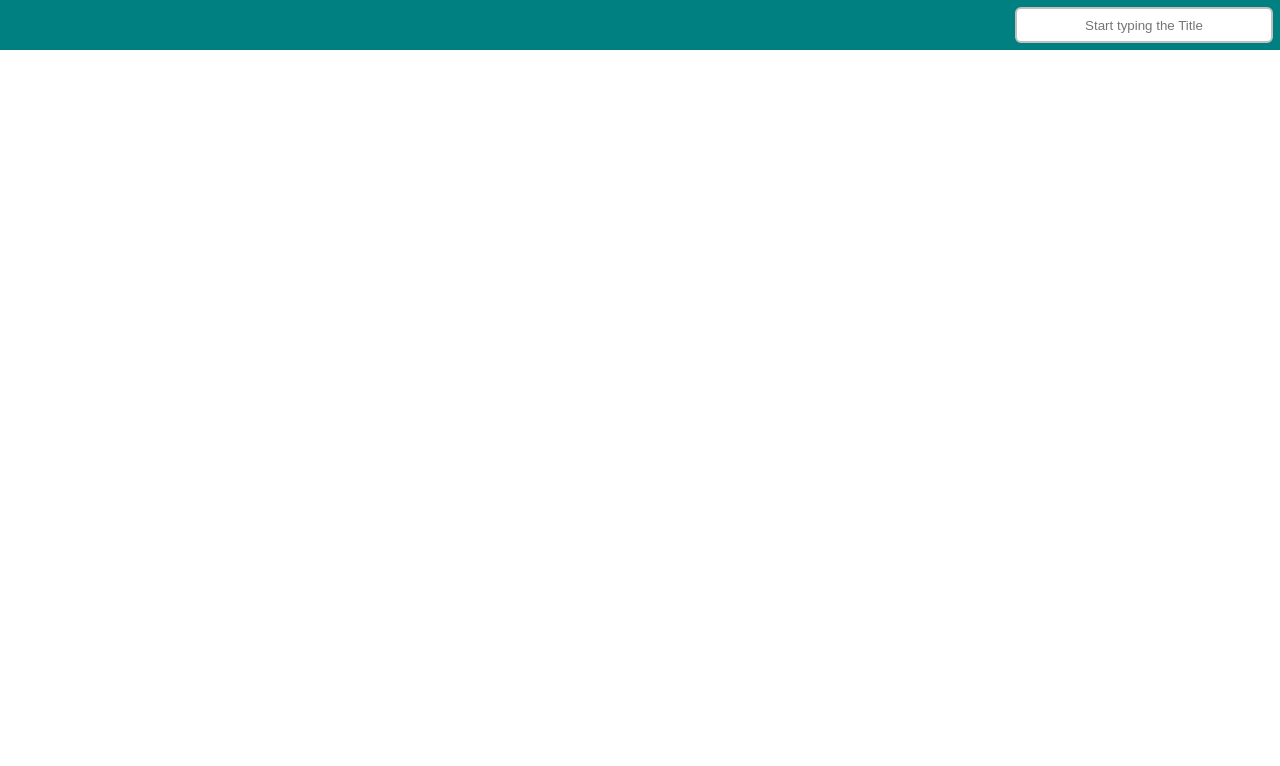
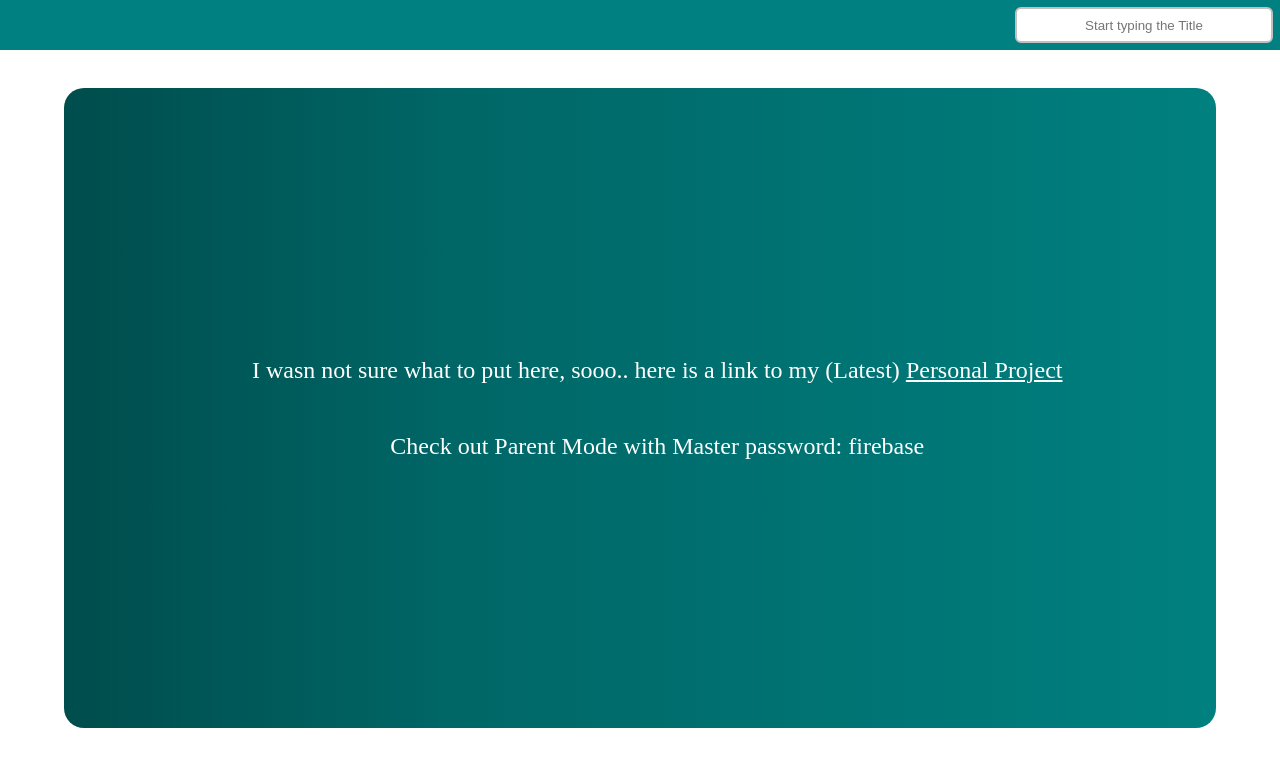
Before and after one commit to StanHus/Quick-Search-Project, a React (Create React App) app: page / in a window 1280 px wide. Shown: the top 766 px of the page. Built offline with nearby package versions, Linux system fonts and the light colour scheme.

Commit message:
added landing page items and comments

```diff
--- a/public/index.html
+++ b/public/index.html
@@ -2,10 +2,10 @@
 <html lang="en">
   <head>
     <meta charset="utf-8" />
-    <link rel="icon" title="360 degree icons" href="/favicon.png" />
+    <link rel="icon" href="favicon.png" />
     <meta name="viewport" content="width=device-width, initial-scale=1" />
-    <meta name="description" content="Kid 360" />
-    <link rel="apple-touch-icon" title="360 degree icons" href="favicon.png" />
+    <meta name="description" content="Book Search Project" />
+    <link rel="apple-touch-icon" href="favicon.png" />
     <title>Book Search</title>
   </head>
   <body>
--- a/src/components/LandingPage.tsx
+++ b/src/components/LandingPage.tsx
@@ -1,5 +1,13 @@
 import React, { Fragment } from 'react'
 
 export default function LandingPage() {
-  return <Fragment></Fragment>
+  return (
+    <Fragment>
+      <h2>
+        I wasn not sure what to put here, sooo.. here is a link to my (Latest){' '}
+        <a href="https://kid-360.netlify.app/">Personal Project</a>
+      </h2>
+      <h2>Check out Parent Mode with Master password: firebase</h2>
+    </Fragment>
+  )
 }
--- a/src/components/NavBar.tsx
+++ b/src/components/NavBar.tsx
@@ -7,6 +7,7 @@ export default function NavBar() {
   const [noResults, setNoResults] = useState(false)
   const [searchingText, setSearchingText] = useState('')
 
+  // a fetch for a Quick Search
   const runQuickSearch = async (searchTerm: string) => {
     try {
       const response = await fetch(
@@ -32,6 +33,7 @@ export default function NavBar() {
     }
   }
 
+  // Making Sure to reset the defaults to avoid unnecessary and redundant items flashing
   const handleInputChange = (text: string) => {
     setSearchingText(text)
     setNoResults(false)
--- a/src/components/SearchModal.tsx
+++ b/src/components/SearchModal.tsx
@@ -1,11 +1,13 @@
 import React, { Fragment } from 'react'
 
 export default function SearchModal(props: {
+  // I could write up an iteface for data, but I decided to do it later (if you are reading this, I didn't do it)
   data: any
   show: boolean
   noResults: boolean
   loading: boolean
 }) {
+  // a couple of helper functions ( the only reason I didn't put them into something like _utils.ts is so that you have a look at all in one place)
   const transformAuthor = (author: string) => {
     return author
       .toLowerCase()
@@ -19,7 +21,7 @@ export default function SearchModal(props: {
       ? text.split(' ').slice(0, 12).join(' ') + '...'
       : text
   }
-
+  // I make sure to make a reusable and independent component that inherits props and is written clearly
   return (
     <Fragment>
       {props.show && (
--- a/src/css/body.scss
+++ b/src/css/body.scss
@@ -35,6 +35,31 @@ body {
   &-app {
     position: absolute;
     top: 50px;
+    display: flex;
+    justify-content: center;
+    flex-direction: column;
+    text-align: center;
     z-index: 1;
+    margin: 3% 5% 8%;
+    width: 90%;
+    height: 80%;
+    background: rgb(2, 0, 36);
+    background: linear-gradient(
+      90deg,
+      darken(teal, 10%) 0%,
+      darken(teal, 5%) 35%,
+      teal 100%
+    );
+    color: white;
+    border-radius: 20px;
+    h1,
+    h2,
+    h3 {
+      margin-left: 3%;
+    }
+    a {
+      color: inherit;
+      cursor: pointer;
+    }
   }
 }
```
Also changed, not shown: 1 other file (tests, documents, lock files or other folders).
